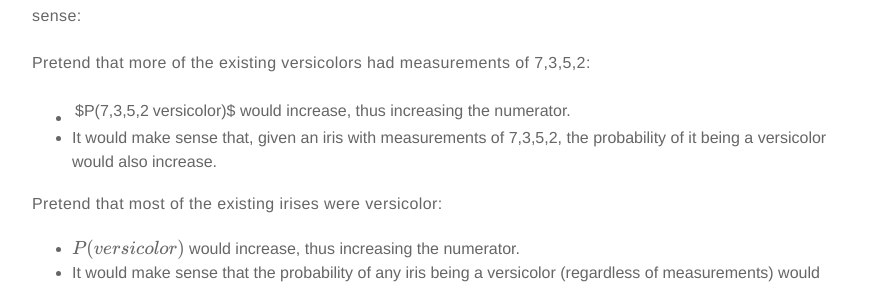
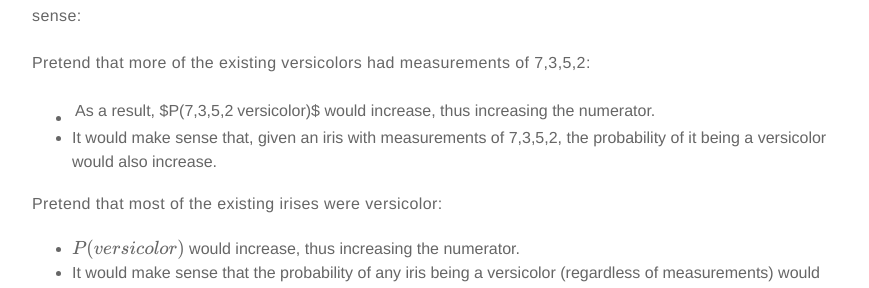
Before and after one commit to meccaLeccaHi/meccaLeccaHi.github.io, a Jekyll site: the page built from _posts/2018-11-14-bayesian-classification.md, in a window 1280 px wide and 900 px high, scrolled down 3258 px. Shown: the part 158-446 px from the top of the window, without its empty margins (203-1072 px from the left). Built offline with Jekyll 4.4.1, drawn with Linux system fonts in a browser that asks for light colours; formulas are drawn with MathJax 3; comment, search, counter and statistics services are not loaded.

```diff
--- a/_posts/2018-11-14-bayesian-classification.md
+++ b/_posts/2018-11-14-bayesian-classification.md
@@ -456,7 +456,7 @@
 
 Pretend that more of the existing versicolors had measurements of 7,3,5,2:
 
-- $P(7,3,5,2 | versicolor)$ would increase, thus increasing the numerator.
+- As a result, $P(7,3,5,2 | versicolor)$ would increase, thus increasing the numerator.
 - It would make sense that, given an iris with measurements of 7,3,5,2, the probability of it being a versicolor would also increase.
 
 Pretend that most of the existing irises were versicolor:
```
